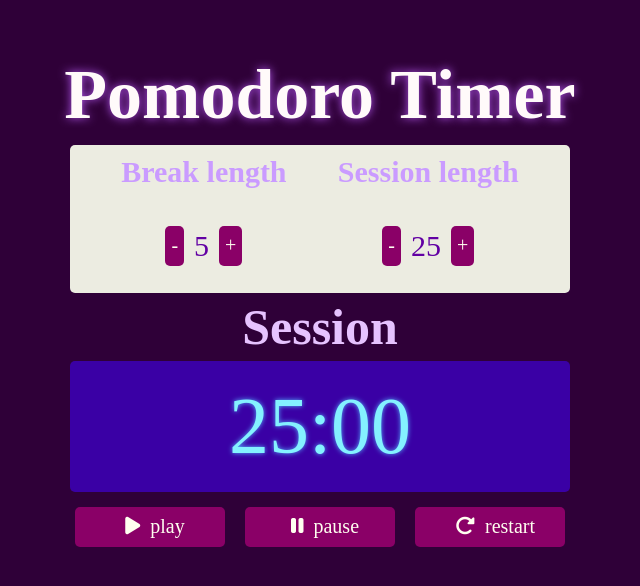
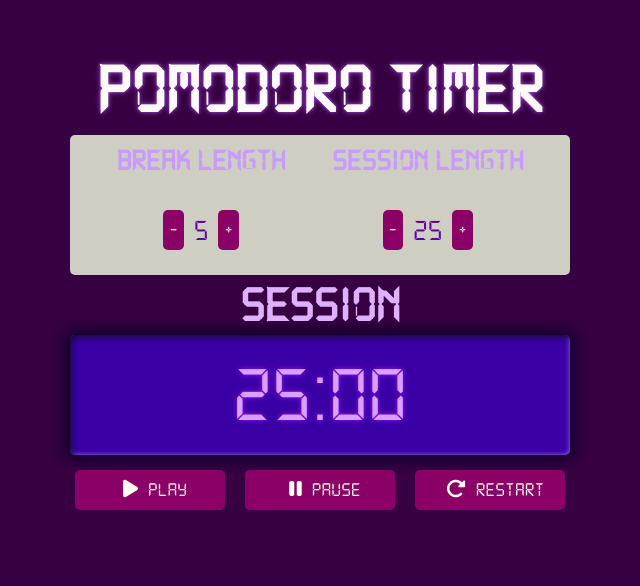
Before and after one commit to biomath-421/pomodoro-app, a React app: page / in a window 1280 px wide. Shown: the whole page, without its empty margins (320-960 px from the left). Built offline with nearby package versions, Linux system fonts and the light colour scheme; a web font is replaced by a local one.

Commit message:
commit 15/09 17:00

```diff
--- a/src/components/timer.js
+++ b/src/components/timer.js
@@ -6,6 +6,7 @@ class Timer extends React.Component {
 
         this.state = {
             isSession: true,
+            isPlay: true,
             timerSecond: 0,
             intervalId: 0,
         };
--- a/src/index.css
+++ b/src/index.css
@@ -2,13 +2,13 @@ body {
     box-sizing: border-box;
     font-family: "digital";
     text-align: center;
-    background-color: rgb(47, 0, 56);
+    background-color: rgb(55, 0, 66);
     display: flex;
     flex-direction: column;
     justify-content: center;
 }
 
-button {
+main button {
     height: 40px;
     width: auto;
     border: none;
@@ -23,28 +23,41 @@ button {
 
 button:hover {
     background-color: rgb(209, 0, 157);
-    color:  ivory;
+    color: ivory;
 }
+
 button:active {
     background-color: rgb(255, 255, 255);
     color: rgb(71, 71, 71);
 }
 
-.pomodoro{
+.pomodoro {
     max-width: 500px;
     margin-left: auto;
     margin-right: auto;
     background-color: rgb(58, 0, 165);
-    color: rgb(132, 241, 255);
+    color: rgb(217, 161, 255);
     font-size: 80px;
     padding-top: 20px;
     padding-bottom: 20px;
     border-radius: 5px;
-    text-shadow: 0px 0px 5px rgb(84, 178, 255);
+    text-shadow: 0px 0px 5px rgb(161, 21, 255);
+    -webkit-box-shadow: inset 3px 3px 5px rgb(21, 0, 61),
+    inset 0px 0px 5px 0px rgb(168, 121, 255),
+                0px 0px 10px rgb(15, 0, 43);
+    -moz-box-shadow: inset 3px 3px 5px rgb(21, 0, 61),
+    inset 0px 0px 5px 0px rgb(168, 121, 255),
+                0px 0px 10px rgb(15, 0, 43);
+    box-shadow: inset 3px 3px 5px rgb(21, 0, 61),
+    inset 0px 0px 5px 0px rgb(168, 121, 255),
+                0px 0px 15px 5px rgb(15, 0, 43);
+
 }
-.first{
+
+.first {
     height: 100%;
 }
+
 .timerControl {
     width: auto;
     min-width: 150px;
@@ -82,9 +95,10 @@ button:active {
 .disposition {
     display: flex;
     justify-content: space-evenly;
-    background-color: rgb(236, 236, 225);
+    background-color: rgb(206, 206, 195);
     border-radius: 5px;
     max-width: 500px;
+    margin-top: 10px;
     margin-right: auto;
     margin-left: auto;
 }
@@ -99,17 +113,19 @@ h1 {
     font-size: 70px;
     color: snow;
     margin-bottom: 10px;
-    text-shadow: 0px 0px 10px rgba(191, 95, 255, 0.9);
+    text-shadow: 0px 0px 5px rgba(191, 95, 255, 0.9);
 }
-h4{
+
+h4 {
     font-size: 30px;
     color: rgb(202, 155, 255);
     margin-top: 10px;
     margin-bottom: 10px;
 }
-.Session{
+
+.Session {
     font-size: 50px;
-    color:rgb(230, 194, 255);
+    color: rgb(223, 177, 253);
     margin-top: 5px;
     margin-bottom: 5px;
 }
@@ -120,5 +136,5 @@ i {
 
 @font-face {
     font-family: "digital";
-    src: url("/ds_digital/DS-DIGI.TTF");
+    src: url("./ds_digital/DS-DIGI.TTF");
 }
```
Also changed, not shown: src/img/sbbnjo35iwytdv6uhm4c2mu3sh6jc3sachvcdoaizecfr3dnitcq_3_0.png (added), 1 other file.
